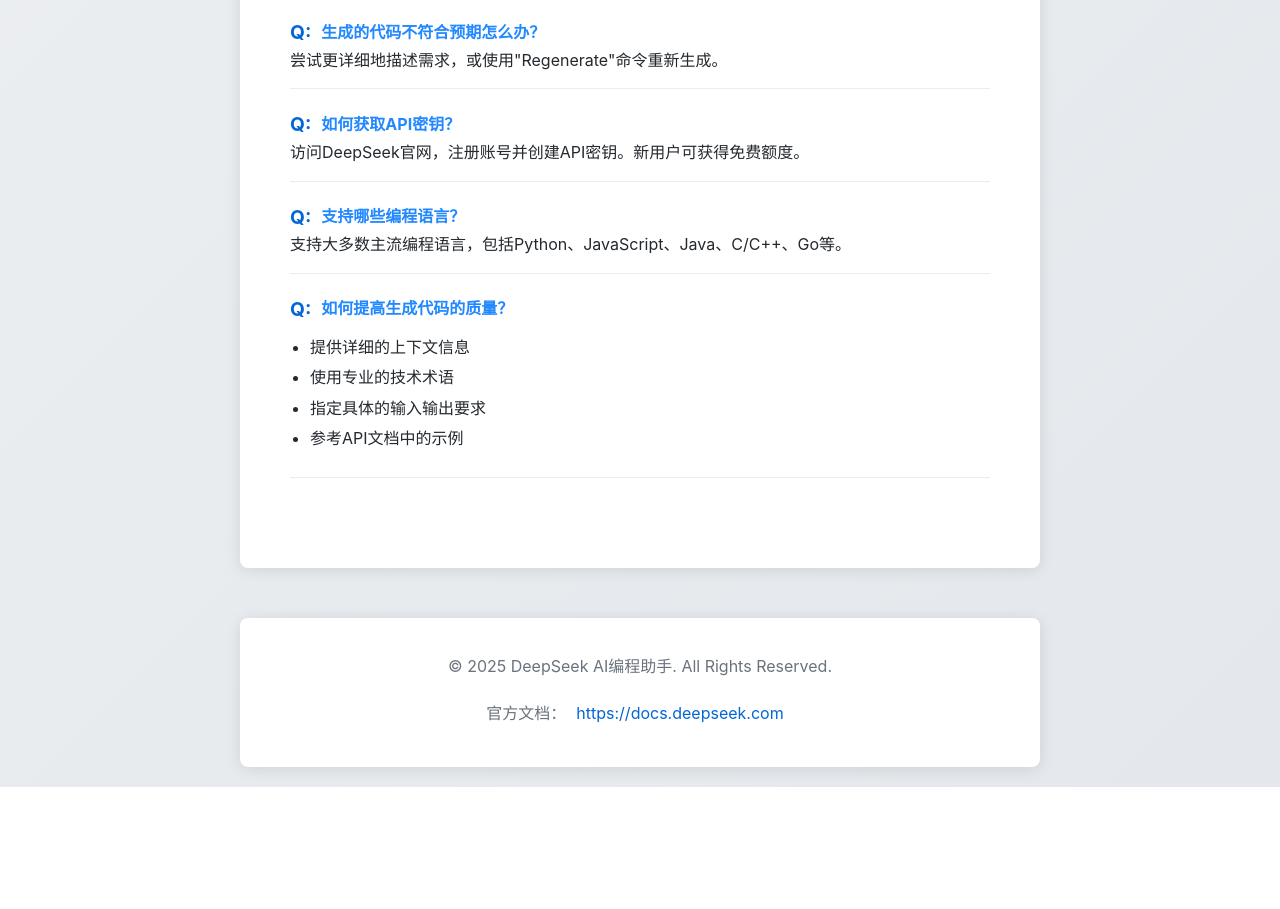
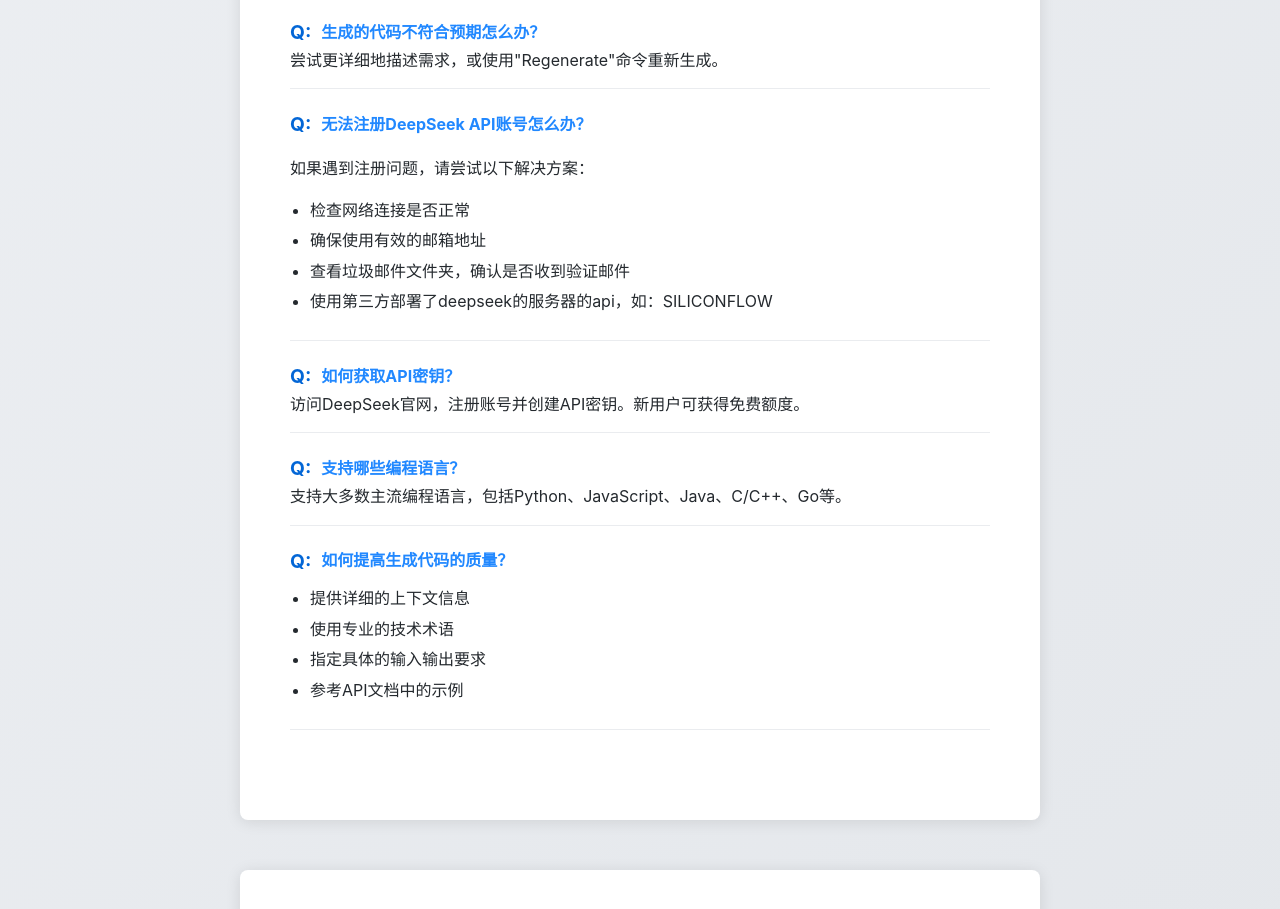
Before and after one commit to DarkFoxTechnology/DeepSeek-AIGC-Intro, a plain HTML site: page index.html in a window 1280 px wide. Shown: the part 3341-4250 px from the top of the page. Before the commit the page ends 4128 px from the top, so only its background shows below. Drawn offline with Linux system fonts and the light colour scheme.

Commit message:
增加关于api的内容

```diff
--- a/index.html
+++ b/index.html
@@ -171,6 +171,20 @@
                 <div class="answer">尝试更详细地描述需求，或使用"Regenerate"命令重新生成。</div>
             </div>
             <div class="faq-item">
+                <div class="question">无法注册DeepSeek API账号怎么办？</div>
+                <div class="answer">
+                    <p>如果遇到注册问题，请尝试以下解决方案：</p>
+                    <ul>
+                        <li>检查网络连接是否正常</li>
+                        <li>确保使用有效的邮箱地址</li>
+                        <li>查看垃圾邮件文件夹，确认是否收到验证邮件</li>
+                        <li>使用第三方部署了deepseek的服务器的api，如：SILICONFLOW</li>
+                            </ul>
+                        </li>
+                    </ul>
+                </div>
+            </div>
+            <div class="faq-item">
                 <div class="question">如何获取API密钥？</div>
                 <div class="answer">访问DeepSeek官网，注册账号并创建API密钥。新用户可获得免费额度。</div>
             </div>
```
